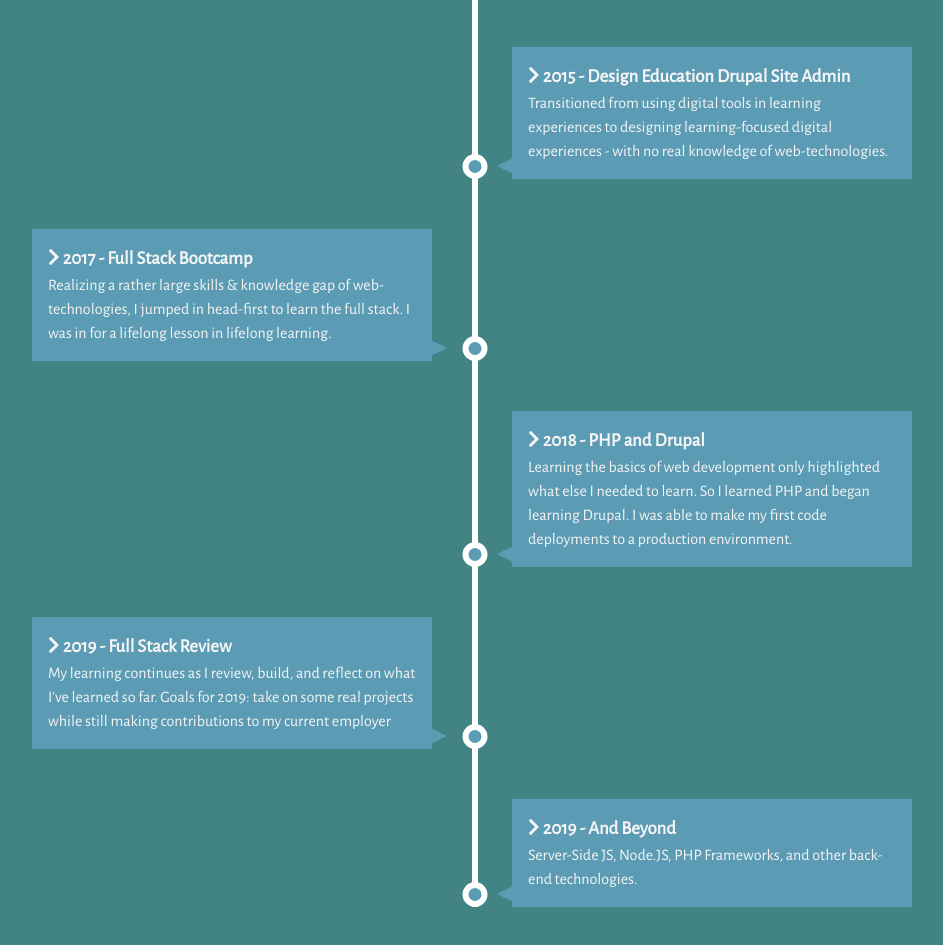
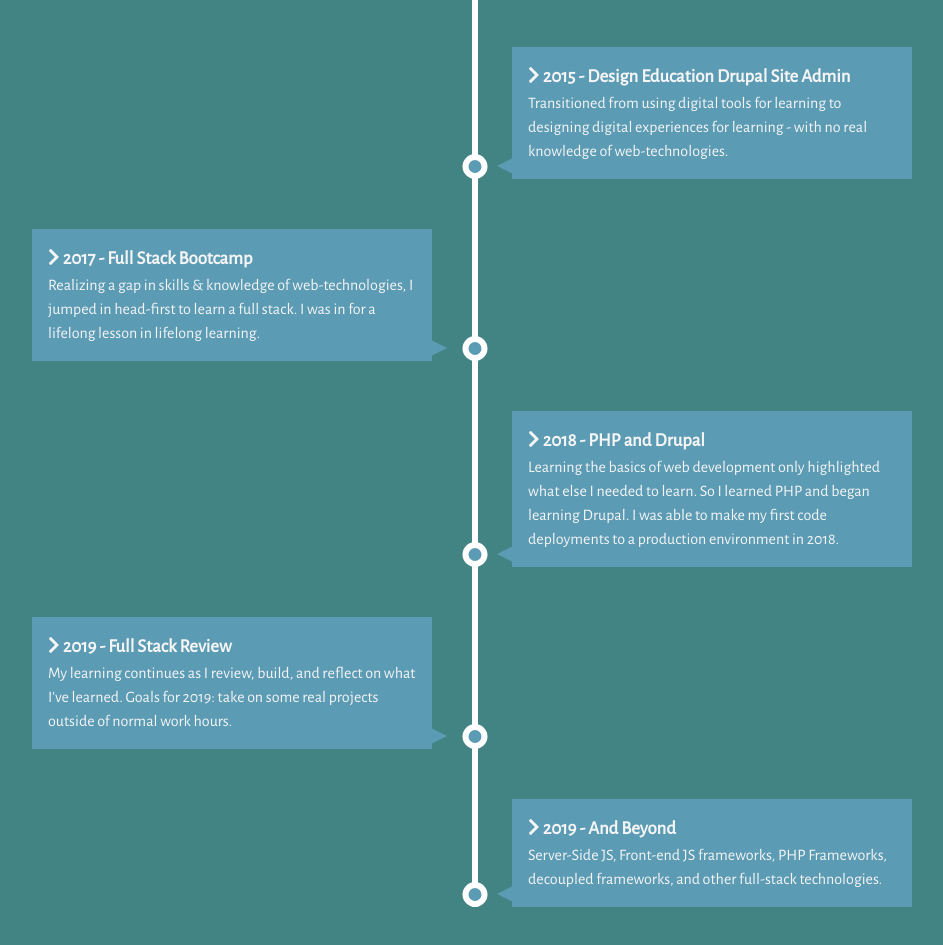
Before and after one commit to edgeq/front-end-micro-projects, a plain HTML site: page skills-timeline/index.html in a window 1280 px wide. Shown: the part 657-1602 px from the top of the page, without its empty margins (165-1108 px from the left). Drawn offline with nearby package versions, Linux system fonts and the light colour scheme.

Commit message:
copy cleanup

```diff
--- a/skills-timeline/index.html
+++ b/skills-timeline/index.html
@@ -43,7 +43,7 @@
                     <h3>
                         <i class="fas fa-chevron-right"></i> 2015 - Design Education Drupal Site Admin
                     </h3>
-                    <p>Transitioned from using digital tools in learning experiences to designing learning-focused digital experiences - with no real knowledge of web-technologies.</p>
+                    <p>Transitioned from using digital tools for learning to designing digital experiences for learning - with no real knowledge of web-technologies.</p>
                 </div>
             </li>
             <li>
@@ -51,7 +51,7 @@
                     <h3>
                         <i class="fas fa-chevron-right"></i> 2017 - Full Stack Bootcamp
                     </h3>
-                    <p>Realizing a rather large skills & knowledge gap of web-technologies, I jumped in head-first to learn the full stack. I was in for a lifelong lesson in lifelong learning.
+                    <p>Realizing a gap in skills & knowledge of web-technologies, I jumped in head-first to learn a full stack. I was in for a lifelong lesson in lifelong learning.
                     </p>
                 </div>
             </li>
@@ -60,7 +60,7 @@
                     <h3>
                         <i class="fas fa-chevron-right"></i> 2018 - PHP and Drupal
                     </h3>
-                    <p>Learning the basics of web development only highlighted what else I needed to learn. So I learned PHP and began learning Drupal. I was able to make my first code deployments to a production environment.</p>
+                    <p>Learning the basics of web development only highlighted what else I needed to learn. So I learned PHP and began learning Drupal. I was able to make my first code deployments to a production environment in 2018.</p>
                 </div>
             </li>
             <li>
@@ -68,7 +68,7 @@
                     <h3>
                         <i class="fas fa-chevron-right"></i> 2019 - Full Stack Review
                     </h3>
-                    <p>My learning continues as I review, build, and reflect on what I've learned so far. Goals for 2019: take on some real projects while still making contributions to my current employer</p>
+                    <p>My learning continues as I review, build, and reflect on what I've learned. Goals for 2019: take on some real projects outside of normal work hours.</p>
                 </div>
             </li>
             <li>
@@ -76,7 +76,7 @@
                     <h3>
                         <i class="fas fa-chevron-right"></i> 2019 - And Beyond
                     </h3>
-                    <p>Server-Side JS, Node.JS, PHP Frameworks, and other back-end technologies.</p>
+                    <p>Server-Side JS, Front-end JS frameworks, PHP Frameworks, decoupled frameworks, and other full-stack technologies.</p>
                 </div>
             </li>
         </ul>
```
